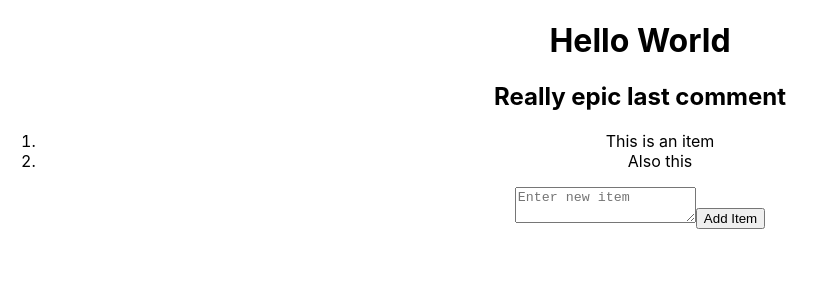
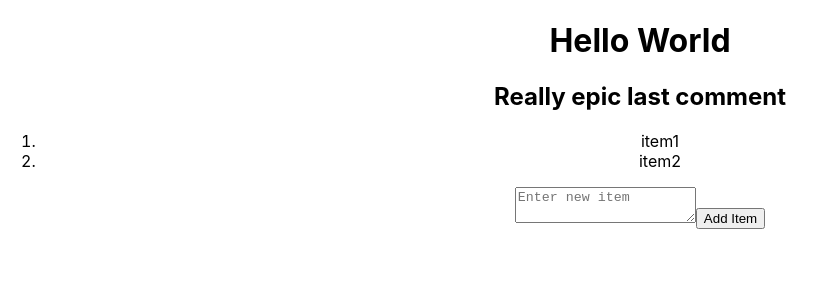
Before and after one commit to ajay26188/Advanced_Web_Application_Week10, a React (Create React App) app: page / in a window 1280 px wide. Shown: the top 300 px of the page, without its empty margins (0-827 px from the left). Built offline with nearby package versions, Linux system fonts and the light colour scheme.

Commit message:
last commit

```diff
--- a/src/components/MyContainer.js
+++ b/src/components/MyContainer.js
@@ -3,8 +3,8 @@ import MyList from './MyList'
 
 const MyContainer = () => {
     const [items, setItems] = useState([
-        { id: "1", text: "This is an item" },
-        { id: "2", text: "Also this" },
+        { id: "1", text: "item1", clicked: false },
+        { id: "2", text: "item2", clicked: false },
     ]);
 
     const [newItems, setNewItems] = useState('');
@@ -14,14 +14,24 @@ const MyContainer = () => {
             const newItem = {
                 id: String(items.length + 1),
                 text: newItems,
+                clicked: false,
             };
             setItems(oldItems => [...oldItems, newItem]);
             setNewItems('');
         }
     }
+    const updateItem = (id) => {
+        setItems(oldItems =>
+            oldItems.map(item =>
+                item.id === id ? {...item, clicked: !item.clicked} : item
+                )
+            )
+    }
+
   return (
     <div>
         <MyList
+            updateItem={updateItem}
             header="Really epic last comment"
             items={items}
         />
--- a/src/components/MyList.js
+++ b/src/components/MyList.js
@@ -1,12 +1,12 @@
 import React from 'react'
 
-const MyList = ({header, items}) => {
+const MyList = ({header, items, onClick}) => {
   return (
     <div>
        <h2>{header}</h2>
        <ol>
             {items.map(item => (
-                <li key={item.id}>{item.text}</li>
+                <li key={item.id} onClick={() => props.updateItem(item.id)} >{item.text}</li>
             ))}
        </ol>
     </div>
```
